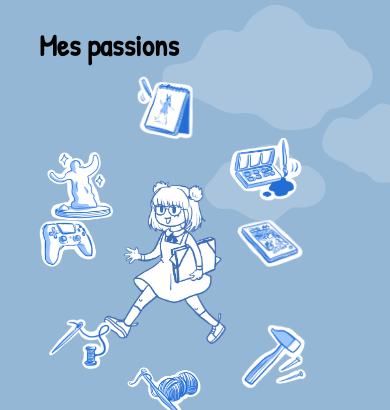
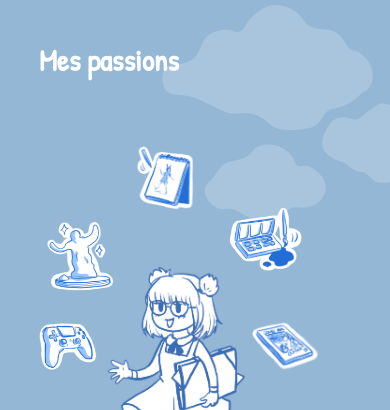
Before and after one commit to Miette-miette/Portfolio-Miette, a plain HTML site: page index.html in a window 390 px wide. Shown: the part 3112-3522 px from the top of the page. Drawn offline with Linux system fonts and the light colour scheme.

Commit message:
mise en page mobile 2

```diff
--- a/style/media_queries.css
+++ b/style/media_queries.css
@@ -85,7 +85,7 @@ h1 {
 
 ul {
     display: flex;
-    flex-direction: column;
+    flex-direction: column-reverse;
     justify-content: center;
     margin-left: 0px;
     margin-top: 0px;
@@ -161,7 +161,7 @@ li {
     justify-self: center;
     width: 80%;
     animation: float2 6s ease-in-out infinite;
-    margin-left: 45px;
+    margin-left: 75px;
 }
 #p6 {
     grid-column-start: 1;
@@ -194,7 +194,7 @@ li {
     justify-self: center;
     margin-top: 50px;
     margin-bottom: 140px;
-    width: 50%;
+    width: 70%;
     margin-left: 0px;
 }
 }
--- a/style/style_accueil.css
+++ b/style/style_accueil.css
@@ -306,11 +306,18 @@ li {
   grid-template-columns: 1fr 1fr;
 }
 
+.passion-conteneur>h2 {
+  font-family: 'Patrick Hand', cursive;
+  font-size: 30px;
+  color: white;
+  margin-top: 40px;
+}
 
 .passion {
   grid-template-columns: 1fr 1fr 1fr;
   display: grid;
   grid-template-rows: 1fr 1fr 1fr;
+  margin-top: 80px;
 }
 
 #p1 {
```
